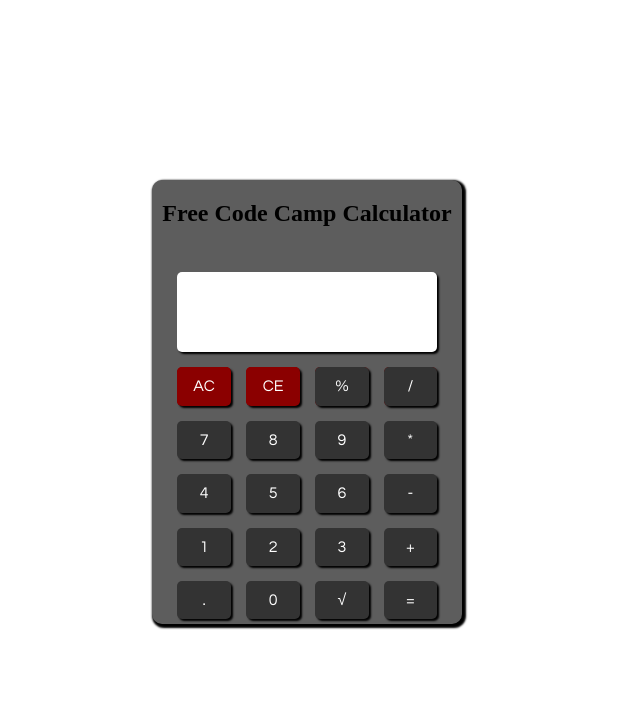
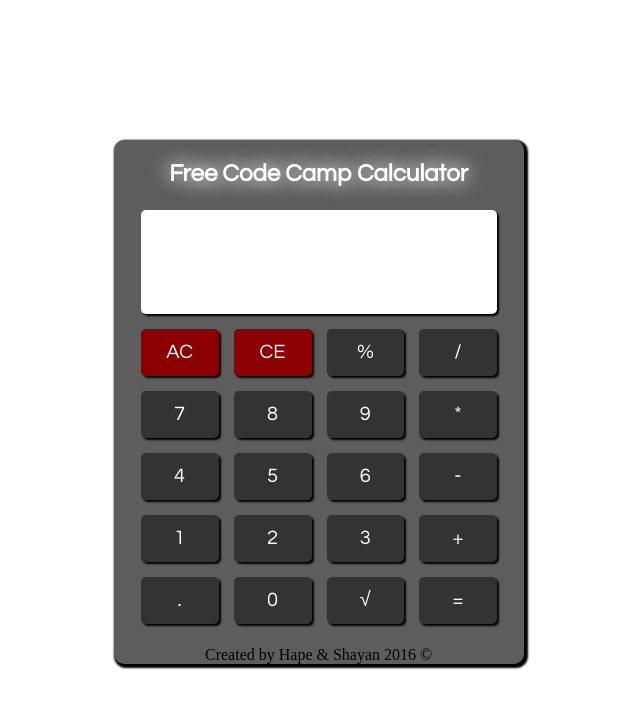
Before and after one commit to hapekituarangi/js-calculator, a plain HTML site: page calculator.html in a window 1280 px wide. Shown: the whole page, without its empty margins (360-1000 px from the left). Drawn offline with nearby package versions, Linux system fonts and the light colour scheme.

Commit message:
small styling updates

```diff
--- a/calculator.css
+++ b/calculator.css
@@ -5,11 +5,12 @@ html {
 
 }
 
-p {
+h2 {
 	margin-bottom: -5px;
-	font-size: 18px;
+
 	font-family: 'Questrial', sans-serif;
 	color: white;
+  text-shadow: 0 0 20px rgba(255, 255, 255, 0.7), 0 0 20px rgba(255, 255, 255, 0.7);
 }
 
 .wrapper {
@@ -23,10 +24,10 @@ p {
 	background-size: cover;
 	border-radius: 10px;
 	position: absolute;
-  	width: 310px;
-  	height: 444px;
-  	top: 20%;
-  	left: 40%;
+  	width: 410px;
+  	height: 524px;
+  	top: 15%;
+  	left: 37%;
   	margin-top: 20px;
   	box-shadow: 2px 2px 2px  2px black;
 }
@@ -36,13 +37,15 @@ table, th, td {
   border-spacing: 15px;
   border-radius: 5px;
   border-collapse: separate;
-  padding: 10px;
+  padding: 12px;
   text-align: center;
   font-family: 'Questrial', sans-serif;
 }
 
 td {
-  width: 35px;
+  width: 55px;
+  height:20px;
+  font-size:20px;
   box-shadow: 2px 2px 2px black;
   color: white;
   cursor: pointer;
@@ -54,16 +57,18 @@ td:active {
 }
 
 .display td {
-  height: 60px;
+  height: 80px;
   max-width: 500px;
   overflow: hidden;
   text-align: right;
-  font-size: 25px;
+  font-size: 35px;
   background-color: white;
   color: #000;
-  /*text-shadow: 0.5px 0.5px black;*/
 }
 
 .clear {
 	background-color: #8B0000;
 }
+.wrapper p {
+  margin-top:-5px;
+}
```
